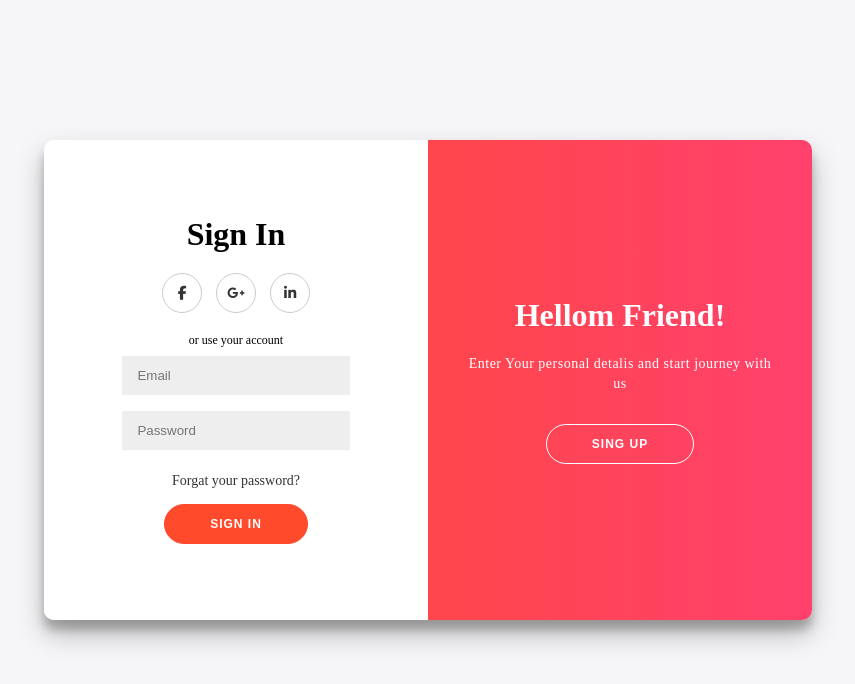
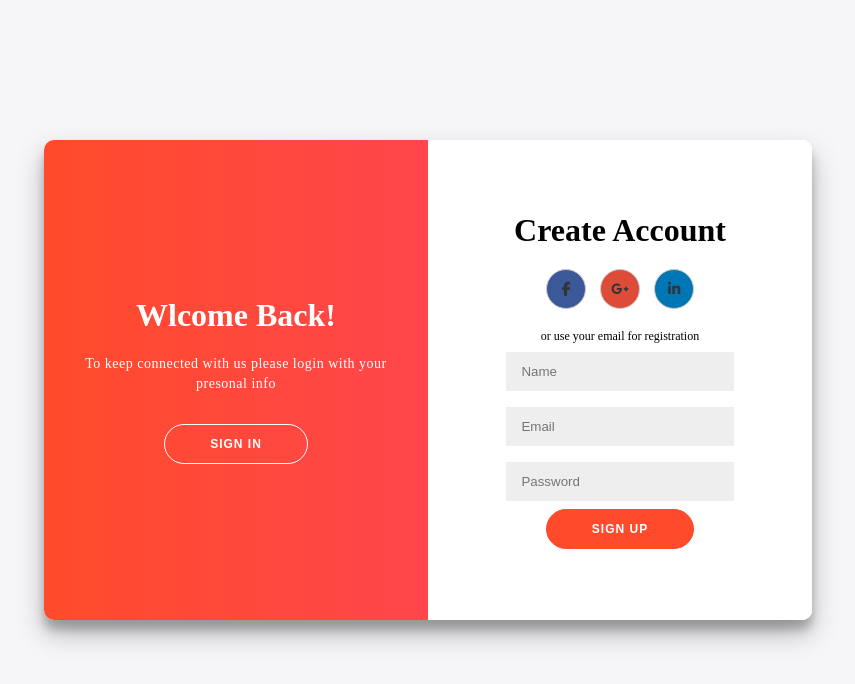
Before and after one commit to liraUnik/signInFormTM, a plain HTML site: page index.html in a window 1280 px wide. Both pictures are taken after a click on the button "SING UP". Shown: the whole page, without its empty margins (212-1067 px from the left). Drawn offline with Linux system fonts and the light colour scheme.

Commit message:
animatet and move panel on css finish of project

```diff
--- a/style.css
+++ b/style.css
@@ -84,7 +84,15 @@
   height: 40px;
   width: 40px;
 }
-
+.social-container a:first-child {
+  background: #3b5998;
+}
+.social-container a:nth-child(2) {
+  background: rgb(221, 75, 57);
+}
+.social-container a:last-child {
+  background: #0077b5;
+}
 /* style the iput's give a space and expend horizontly */
 .form-container input {
   background: #eeeeee;
@@ -132,8 +140,6 @@
  */
 
 .form-container {
-  /* todo remove display none */
-  /* display: none; */
   position: absolute;
   top: 0;
   height: 100%;
@@ -143,8 +149,6 @@
 /* both sign in and sign Up is goint to stay in the same position but sign in is going to overlap the singup wihth z-index parameter */
 
 .sign-in-container {
-  /* todo remove display none */
-  /* display: none; */
   left: 0;
   width: 50%;
   z-index: 2;
@@ -203,3 +207,42 @@
 .overlay-left {
   transform: translateX(-20%);
 }
+
+/**
+ * animate  and transform
+ */
+
+/* animation */
+
+/* move signin to the right */
+
+.container.right-panel-active .sign-in-container {
+  transform: translateX(100%);
+}
+
+/* move overlay to left */
+
+.container.right-panel-active .overlay-container {
+  transform: translateX(-100%);
+}
+
+/* bring sign up over sign in  */
+.container.right-panel-active .sign-up-container {
+  transform: translateX(100%);
+  opacity: 1;
+  z-index: 5;
+}
+
+/* move overly back to right */
+
+.container.right-panel-active .overlay {
+  transform: translateX(50%);
+}
+
+.container.right-panel-active .overlay-left {
+  transform: translateX(0);
+}
+
+.container.right-panel-active .overlay-right {
+  transform: translateX(20%);
+}
```
